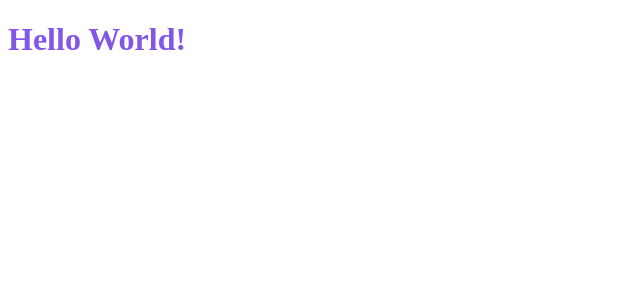
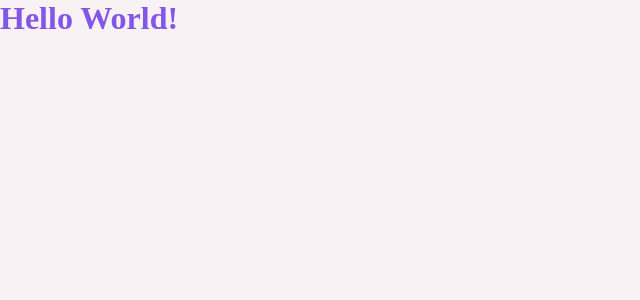
Before and after one commit to TarcisioCarvalho/Iginite-2021, a React (Create React App) app in the folder 01-fundamentos-reactjs/02-dtmoney/dtmoney/: page / in a window 1280 px wide. Shown: the top 300 px of the page, without its empty margins (0-640 px from the left). Built offline with nearby package versions, Linux system fonts and the light colour scheme.

Commit message:
GlobalStyle css

```diff
--- a/01-fundamentos-reactjs/02-dtmoney/dtmoney/src/App.tsx
+++ b/01-fundamentos-reactjs/02-dtmoney/dtmoney/src/App.tsx
@@ -1,4 +1,5 @@
 import styled from "styled-components";
+import { GlobalStyle } from "./styles/global";
 const Title = styled.h1`
 color:#8257e6;
 `;
@@ -6,6 +7,8 @@
   return (
     <div className="App">
       <Title>Hello World!</Title>
+      <GlobalStyle/>
     </div>
+
   );
 }
--- a/01-fundamentos-reactjs/02-dtmoney/dtmoney/src/styles/global.ts
+++ b/01-fundamentos-reactjs/02-dtmoney/dtmoney/src/styles/global.ts
@@ -1,8 +1,14 @@
 import {createGlobalStyle} from "styled-components";
 
-export const globalStyle = createGlobalStyle`
+export const GlobalStyle = createGlobalStyle`
 :root{
     --background:#f8f2f5;
+    --red:#E52E4D;
+    --blue:#5429CC;
+    --blue-light:#6933FF;
+    --text-title:#363F5F;
+    --text-body:#969CB3;
+    --shape:#FFFFFF;
 }
 
 *{
@@ -10,8 +16,25 @@
     margin:0;
     box-sizing:border-box;
 }
+
+html{
+    @media (max-width:1080px) {
+        font-size:93.75%;
+    }
+    @media (max-width:720px) {
+        font-size:87.5%;
+    }
+}
 body{
-
+    background:var(--background);
+    -webkit-font-smoothing:antialiased;
 }
 
+button{
+    cursor: pointer;
+}
+[disabled]{
+    opacity:0.6;
+    cursor:not-allowed;
+}
 `;
```
